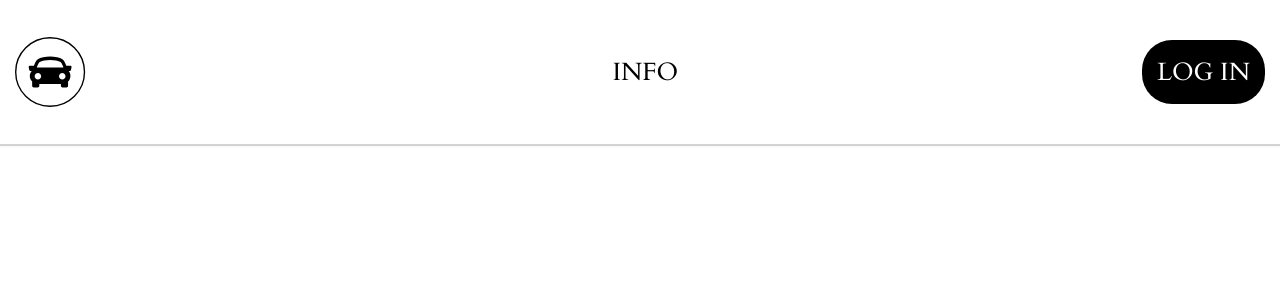
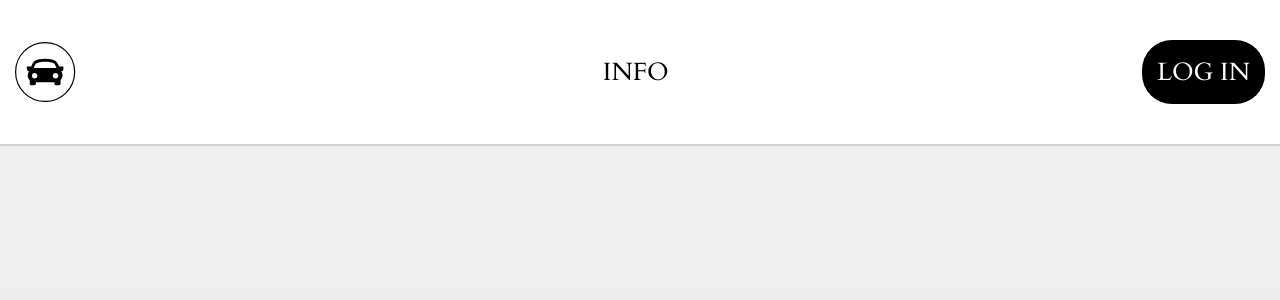
Before and after one commit to skoop-rideshare/skoop, a React (Create React App) app: page / in a window 1280 px wide. Shown: the top 300 px of the page. Built offline with nearby package versions, Linux system fonts and the light colour scheme.

Commit message:
Add ability to delete request.

```diff
--- a/package.json
+++ b/package.json
@@ -4,7 +4,7 @@
   "private": true,
   "dependencies": {
     "@material-ui/core": "^4.3.2",
-    "@material-ui/icons": "^4.2.1",
+    "@material-ui/icons": "^4.11.2",
     "axios": "^0.19.0",
     "lodash": "^4.17.15",
     "react": "^16.9.0",
--- a/src/APIHandler.js
+++ b/src/APIHandler.js
@@ -20,4 +20,6 @@ export const handleSignUpUser = (username, password) => axios.post(`${BASE_URL}/
 
 export const handleGetRequests = (token) => axios.get(`${BASE_URL}/api/rides`, authHeaders(token))
 
-export const handleCreateRequest = (token, rideRequest) => axios.get(`${BASE_URL}/api/rides`, { rideRequest, ...authHeaders(token) })
+export const handleCreateRequest = (token, rideRequest) => axios.post(`${BASE_URL}/api/rides/create`, { rideRequest }, authHeaders(token))
+
+export const handleDeleteRequest = (token, rideRequestID) => axios.post(`${BASE_URL}/api/rides/delete`, { rideRequestID }, authHeaders(token))
--- a/src/App.css
+++ b/src/App.css
@@ -7,7 +7,7 @@
 
 .App {
   min-height: 100vh;
-  /* background-image: linear-gradient(to bottom ,#5CDB95, #8EE4AF); */
+  background-image: linear-gradient(to bottom, #f2f2f2, #e6e6e6);
   font-size: calc(10px + 2vmin);
   font-weight: 400;
   color: black;
--- a/src/home/Header.jsx
+++ b/src/home/Header.jsx
@@ -15,10 +15,11 @@ const styles = {
     padding: '15px',
     boxSizing: 'border-box',
     boxShadow: '1px 1px 1px 1px lightgrey',
-    marginBottom: '30px'
+    marginBottom: '30px',
+    backgroundColor: 'white'
   },
   logoStyle: {
-    height: '70px',
+    height: '60px',
     color: 'black'
   },
   clickableText: {
--- a/src/home/RequestComponent.jsx
+++ b/src/home/RequestComponent.jsx
@@ -1,23 +1,39 @@
-import { Input, FormControl, InputLabel, Button, Checkbox, FormControlLabel } from '@material-ui/core'
+import { Input, FormControl, InputLabel, Button, Checkbox, FormControlLabel, Icon } from '@material-ui/core'
 import React, { useState, useEffect } from 'react'
 import { connect } from 'react-redux'
-import { getRideRequests } from './actions.js'
+import { getRideRequests, createRideRequest, deleteRideRequest } from './actions.js'
+import deleteLogo from '../delete_forever.svg'
+// import DeleteOutlined from '@material-ui/icons/DeleteOutlined'
 
 const styles = {
   requestStyle: {
-    padding: '15px',
+    padding: '30px',
     borderRadius: '5px',
     border: '1px solid lightgaey',
     marginBottom: '15px',
-    boxShadow: '1px 1px 1px 1px lightgrey'
+    boxShadow: '0px 0px 15px 0px lightgray',
+    backgroundColor: 'white',
+    position: 'relative'
+  },
+  deleteStyle: {
+    position: 'absolute',
+    top: '15px',
+    right: '15px',
+    cursor: 'pointer'
+  },
+  textStyle: {
+    margin: '0px 0px 15px 0px'
   }
 }
 
-const Request = ({ request: { fromAddress, toAddress, driver } }) => {
+const Request = ({ dispatch, request: { fromAddress, toAddress, driver, _id }, token }) => {
+  console.log({_id})
   return (
     <div style={styles.requestStyle}>
-      <p> Start: {fromAddress}</p>
-      <p> Destination: {toAddress}</p>
+      <img onClick={() => dispatch(deleteRideRequest(token, _id))} src={deleteLogo} style={styles.deleteStyle}/>
+      <p style={styles.textStyle}> Start: {fromAddress}</p>
+      <p style={styles.textStyle}> Destination: {toAddress}</p>
+      <p style={styles.textStyle}> Driver: {driver ? 'yes' : 'no'}</p>
     </div>
   )
 }
@@ -33,8 +49,8 @@ const RequestComponent = ({ dispatch, user, rideRequests }) => {
 
   return (
     <div style={{ flex: 1 }}>
-      <div style={{ display: 'flex', flexDirection: 'column', backgroundColor: 'white', borderRadius: '5px', padding: '45px' }}>
-        <h1 style={{ color: 'black', padding: '15px 30px' }}>
+      <div style={{ display: 'flex', flexDirection: 'column', backgroundColor: 'white', borderRadius: '5px', padding: '45px', boxShadow: '0px 0px 15px 0px lightgray'}}>
+        <h1 style={{ color: 'black', padding: '15px 30px'}}>
           What's your destination?
         </h1>
         <FormControl>
@@ -58,13 +74,13 @@ const RequestComponent = ({ dispatch, user, rideRequests }) => {
             label='Driver'
           />
         </FormControl>
-        <Button onClick={() => dispatch(getRideRequests(user.token))} variant='contained'> Submit </Button>
+        <Button onClick={() => dispatch(createRideRequest(user.token, {driver, fromAddress, toAddress}))} variant='contained'> Submit </Button>
       </div>
       <h2>
         Pending ride requests
       </h2>
       {rideRequests.map((item, index) => (
-        <Request key={index} request={item} />
+        <Request dispatch={dispatch} key={index} request={item} token={user.token}/>
       ))}
 
     </div>
--- a/src/home/actions.js
+++ b/src/home/actions.js
@@ -1,8 +1,12 @@
-import { handleGetRequests } from '../APIHandler.js'
+import { handleGetRequests, handleCreateRequest, handleDeleteRequest } from '../APIHandler.js'
 
 export const CHANGE_MENU_CHOICE = 'CHANGE_MENU_CHOICE'
 export const GET_RIDE_REQUESTS_SUCCESS = 'GET_RIDE_REQUESTS_SUCCESS'
 export const GET_RIDE_REQUESTS_ERROR = 'GET_RIDE_REQUESTS_ERROR'
+export const CREATE_RIDE_REQUEST_SUCCESS = 'CREATE_RIDE_REQUEST_SUCCESS'
+export const CREATE_RIDE_REQUEST_ERROR = 'CREATE_RIDE_REQUEST_ERROR'
+export const DELETE_RIDE_REQUEST_SUCCESS = 'DELETE_RIDE_REQUEST_SUCCESS'
+export const DELETE_RIDE_REQUEST_ERROR = 'DELETE_RIDE_REQUEST_ERROR'
 
 export const changeMenuChoice = (choice) => {
   return (dispatch) => {
@@ -20,3 +24,26 @@ export const getRideRequests = (token) => {
     }
   }
 }
+
+export const createRideRequest = (token, rideRequest) => {
+  return async (dispatch) => {
+    try {
+      console.log({rideRequest})
+      const request = await handleCreateRequest(token, rideRequest)
+      dispatch({ type: CREATE_RIDE_REQUEST_SUCCESS, payload: request.data })
+    } catch (error) {
+      dispatch({ type: CREATE_RIDE_REQUEST_ERROR, payload: error })
+    }
+  }
+}
+
+export const deleteRideRequest = (token, rideRequestID) => {
+  return async (dispatch) => {
+    try {
+      const request = await handleDeleteRequest(token, rideRequestID)
+      dispatch({ type: DELETE_RIDE_REQUEST_SUCCESS, payload: rideRequestID })
+    } catch (error) {
+      dispatch({ type: DELETE_RIDE_REQUEST_ERROR, payload: error })
+    }
+  }
+}
--- a/src/home/reducer.js
+++ b/src/home/reducer.js
@@ -9,11 +9,18 @@ const currentMenuChoice = (state = null, action) => {
       return state
   }
 }
+export const DELETE_RIDE_REQUEST_SUCCESS = 'DELETE_RIDE_REQUEST_SUCCESS'
+export const DELETE_RIDE_REQUEST_ERROR = 'DELETE_RIDE_REQUEST_ERROR'
 
 const rideRequests = (state = [], action) => {
   switch (action.type) {
     case actions.GET_RIDE_REQUESTS_SUCCESS:
       return action.payload
+    case actions.CREATE_RIDE_REQUEST_SUCCESS:
+      return [action.payload, ...state]
+    case actions.DELETE_RIDE_REQUEST_SUCCESS:
+      return state.filter(({_id}) => _id !== action.payload)
+    case actions.CREATE_RIDE_REQUEST_ERROR:
     case actions.GET_RIDE_REQUESTS_ERROR:
       return state
     default:
```
Also changed, not shown: src/delete_forever.svg (added).
